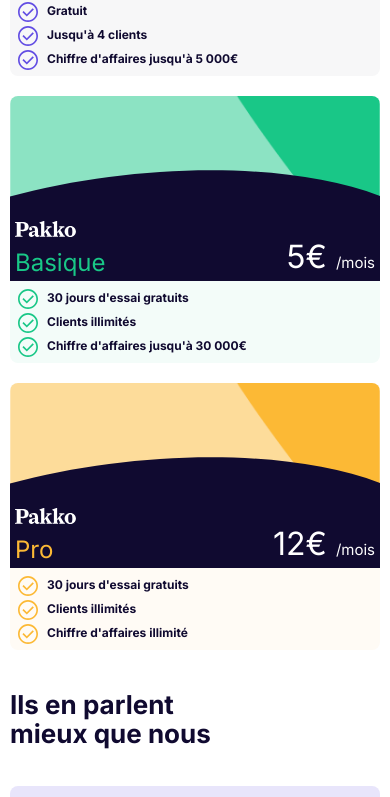
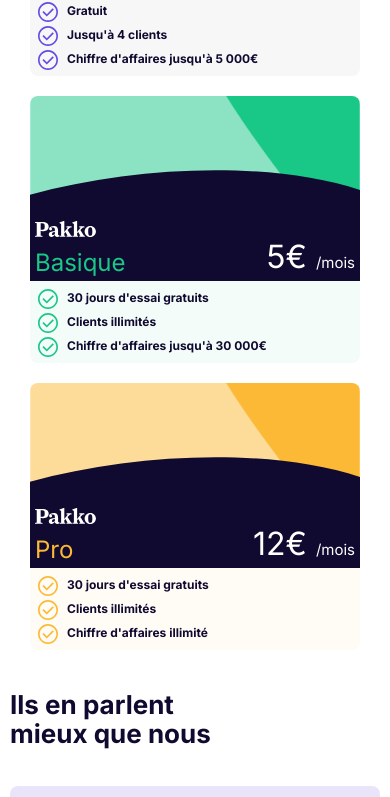
Before and after one commit to BearD1219/pakko_test, a plain HTML site: page index.html in a window 390 px wide. Shown: the part 612-1409 px from the top of the page. Drawn offline with Linux system fonts and the light colour scheme.

Commit message:
Add files via upload

```diff
--- a/scss/style.scss
+++ b/scss/style.scss
@@ -384,9 +384,16 @@
 .cards {
     display: flex;
     justify-content: space-between;
+    @media (max-width: 768px) {
+        flex-wrap: wrap;
+        justify-content: center;
+        margin: 0 -10px;
+    }
     @media (max-width: 650px) {
         flex-direction: column;
         flex-wrap: wrap;
+        max-width: 350px;
+        margin: 0 auto;
     }
     &__item {
         width: calc(1/3*100% - (1 - 1/3)*24px);
@@ -394,13 +401,17 @@
         @media (max-width: 1000px) {
             width: calc(1/3*100% - (1 - 1/3)*12px);
         }
-        @media (max-width: 650px) {
-            width: auto;
+        @media(max-width: 768px) {
             flex-direction: column;
+            flex: 0 1 50%;
             margin-bottom: 20px;
+            padding: 0 10px;
             &:last-child {
                 margin-bottom: 0;
             }
+        }
+        @media (max-width: 650px) {
+            width: 100%;
         }
         &--01 {
             .cards__header {
@@ -520,6 +531,9 @@
         @media (max-width: 1000px) {
             font-size: 45px;
         }
+        @media (max-width: 900px) {
+            font-size: 38px;
+        }
         @media (max-width: 768px) {
             font-size: 32px;
         }
@@ -531,7 +545,7 @@
         &--mobile {
             display: none;
         }
-        @media (max-width: 650px) {
+        @media (max-width: 768px) {
             &--mobile {
                 display: block;
             }
@@ -569,7 +583,7 @@
         }
     }
     &__bottom {
-        @media (max-width: 650px) {
+        @media (max-width: 768px) {
             display: none;
         }
     }
```
Also changed, not shown: css/style.css.
